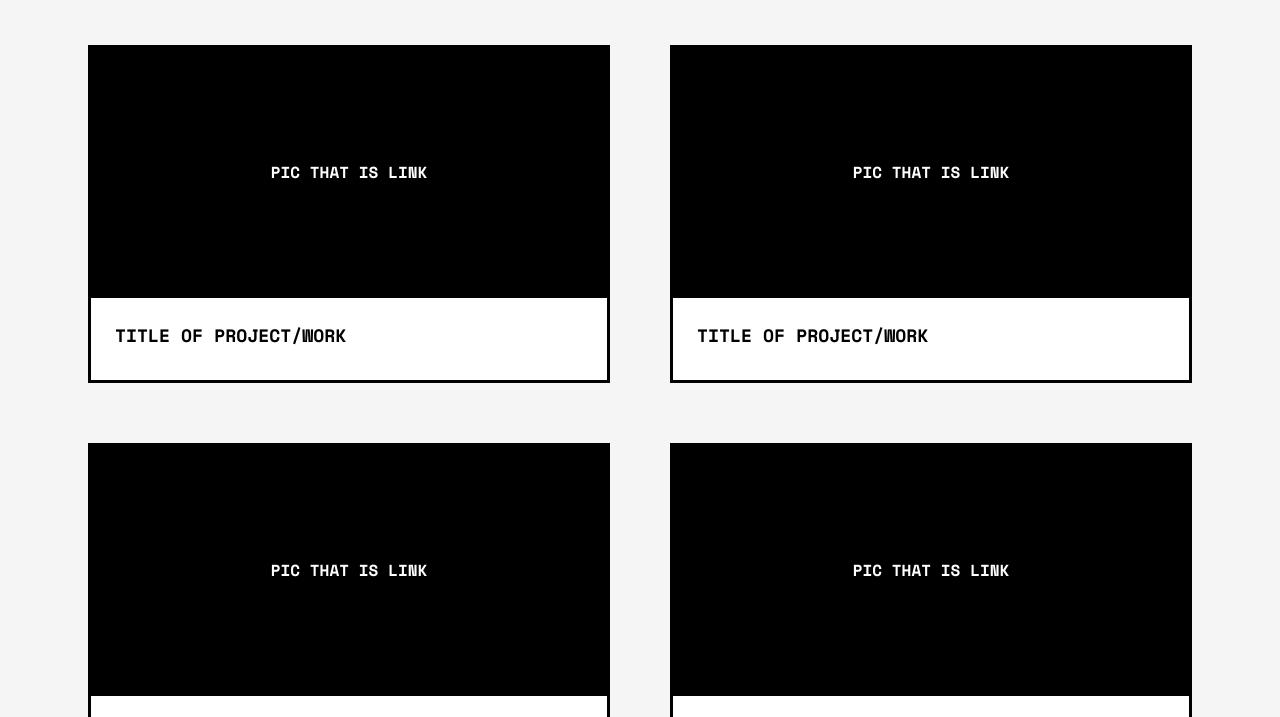
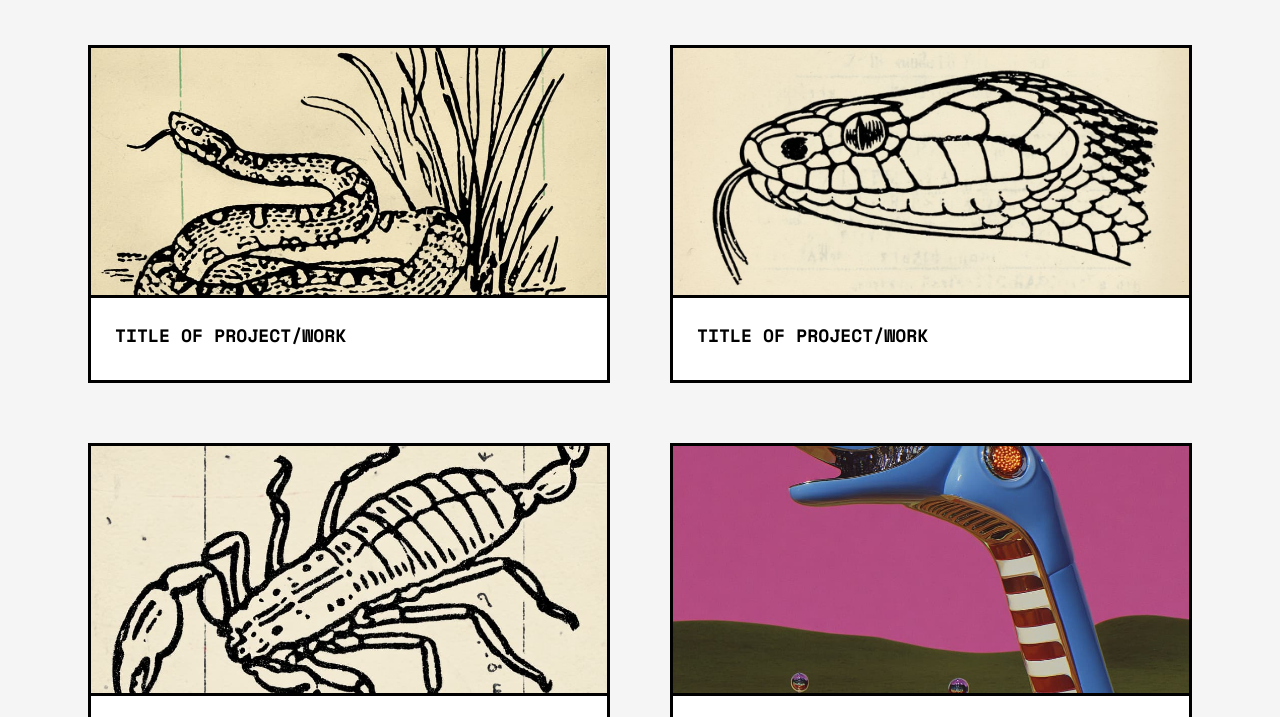
Before and after one commit to eatlightning/deadsnake, a plain HTML site: page index.html in a window 1280 px wide. Shown: the part 801-1518 px from the top of the page. Drawn offline with nearby package versions, Linux system fonts and the light colour scheme.

Commit message:
new images

```diff
--- a/index.html
+++ b/index.html
@@ -154,14 +154,18 @@
         .project-image {
     width: 100%;
     height: 250px;
-            background: #000;
+    border-bottom: 3px solid #000;
+    overflow: hidden;
     display: flex;
     align-items: center;
     justify-content: center;
-            color: #fff;
-            font-size: 16px;
-            font-weight: 700;
-            border-bottom: 3px solid #000;
+    background: #f5f5f5;
+}
+
+.project-image img {
+    width: 100%;
+    height: 100%;
+    object-fit: cover;
 }
 
         .project-info {
@@ -285,7 +289,9 @@
         <div class="projects-grid">
             <a href="#" style="text-decoration: none; color: inherit;">
                 <div class="project-item">
-                    <div class="project-image">PIC THAT IS LINK</div>
+                    <div class="project-image">
+    <img src="../images/deadsnake4.jpg" alt="Project Name">
+</div>
                     <div class="project-info">
                         <h3>Title of Project/Work</h3>
                     </div>
@@ -294,7 +300,9 @@
 
             <a href="#" style="text-decoration: none; color: inherit;">
                 <div class="project-item">
-                    <div class="project-image">PIC THAT IS LINK</div>
+                    <div class="project-image">
+    <img src="../images/snakehead2.jpg" alt="Project Name">
+</div>
                     <div class="project-info">
                         <h3>Title of Project/Work</h3>
                     </div>
@@ -303,7 +311,9 @@
 
             <a href="#" style="text-decoration: none; color: inherit;">
                 <div class="project-item">
-                    <div class="project-image">PIC THAT IS LINK</div>
+                    <div class="project-image">
+    <img src="../images/scorpion2.jpg" alt="Project Name">
+</div>
                     <div class="project-info">
                         <h3>Title of Project/Work</h3>
                     </div>
@@ -312,7 +322,9 @@
 
             <a href="#" style="text-decoration: none; color: inherit;">
                 <div class="project-item">
-                    <div class="project-image">PIC THAT IS LINK</div>
+                    <div class="project-image">
+    <img src="../images/deadsnake5.jpg" alt="Project Name">
+</div>
                     <div class="project-info">
                         <h3>Title of Project/Work</h3>
                     </div>
```
Also changed, not shown: images/deadsnake4.jpg (added), images/deadsnake5.jpg (added), images/scorpion2.jpg (added), images/snakehead2.jpg (added). Lines whose indentation alone changed are shown as unchanged.
